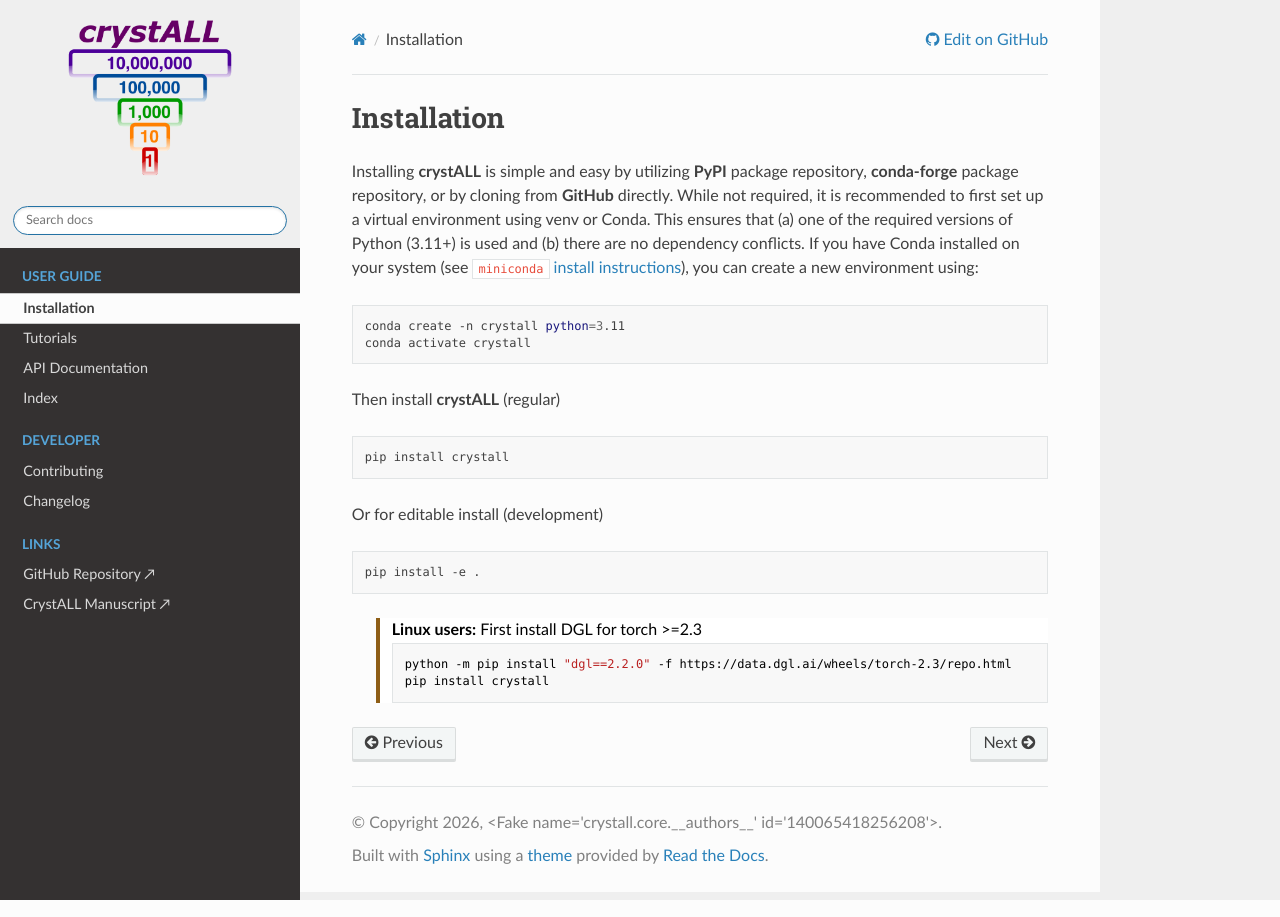
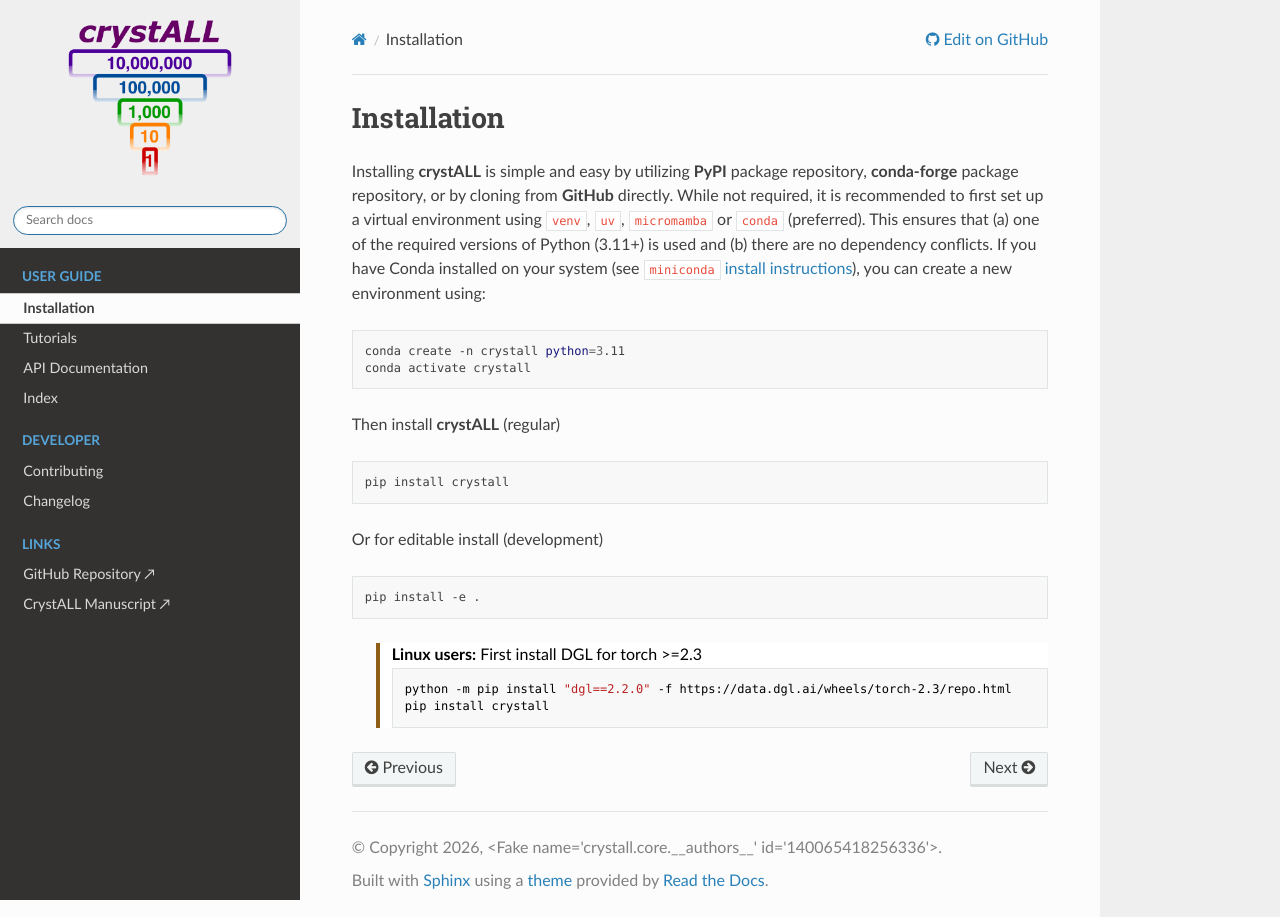
Before and after one commit to PhasesResearchLab/crystALL, a Sphinx documentation site: the page built from docs/_source/installation.md, in a window 1280 px wide. Built offline with Sphinx 7.4.7 and the Read the Docs theme 3.1.0, drawn with Linux system fonts in a browser that asks for light colours; the version number is read from the project's files by our own code.

Commit message:
add `micromamba` to installation instructions

````diff
--- a/docs/_source/installation.md
+++ b/docs/_source/installation.md
@@ -1,6 +1,6 @@
 # Installation
 
-Installing **crystALL** is simple and easy by utilizing **PyPI** package repository, **conda-forge**  package repository, or by cloning from **GitHub** directly. While not required, it is recommended to first set up a virtual environment using venv or Conda. This ensures that (a) one of the required versions of Python (3.11+) is used and (b) there are no dependency conflicts. If you have Conda installed on your system (see [`miniconda` install instructions](https://docs.conda.io/en/latest/miniconda.html)), you can create a new environment using:
+Installing **crystALL** is simple and easy by utilizing **PyPI** package repository, **conda-forge**  package repository, or by cloning from **GitHub** directly. While not required, it is recommended to first set up a virtual environment using `venv`, `uv`, `micromamba` or `conda` (preferred). This ensures that (a) one of the required versions of Python (3.11+) is used and (b) there are no dependency conflicts. If you have Conda installed on your system (see [`miniconda` install instructions](https://docs.conda.io/en/latest/miniconda.html)), you can create a new environment using:
 
 ``` shell
 conda create -n crystall python=3.11
````
